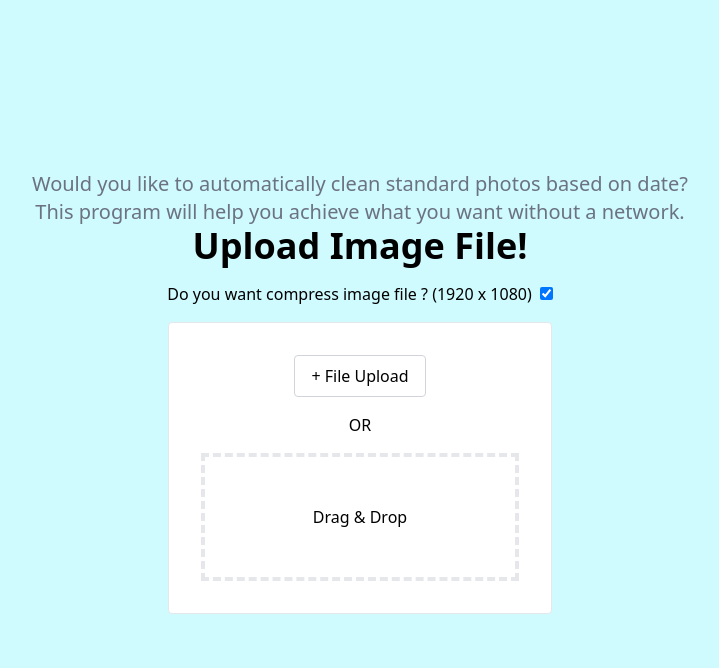
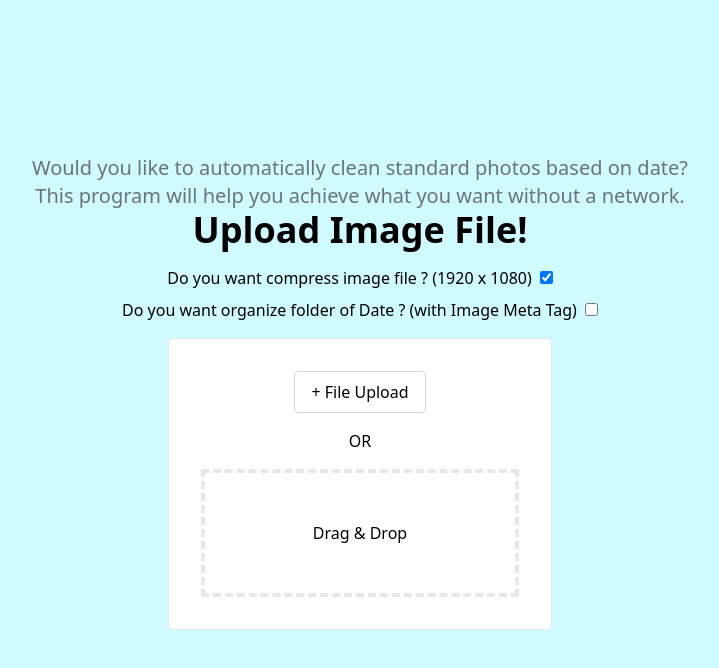
Before and after one commit to Kkaekkae/image-cleaner, a React (Create React App) app: page / in a window 1280 px wide. Shown: the top 668 px of the page, without its empty margins (280-999 px from the left). Built offline with nearby package versions, Linux system fonts and the light colour scheme.

Commit message:
add organize checkbox button

```diff
--- a/src/App.js
+++ b/src/App.js
@@ -14,6 +14,7 @@ function App() {
     const [isConverting, setConverting] = useState(false);
     const [convertCount, setConvertCount] = useState(0);
     const [isCompress, setCompress] = useState(true);
+    const [isOrganize, setOrganize] = useState(false);
     const MAX_WIDTH = 1920;
     const MAX_HEIGHT = 1080;
 
@@ -59,7 +60,7 @@ function App() {
         files.forEach(async (file, index) => {
             const uf = await processFile(file.object);
             const et = await exifr.parse(file.object);
-            const momentDate = moment(et.ModifyDate);
+            const momentDate = moment(et?.CreateDate ? et.CreateDate : null);
             const d = {
                 y: momentDate.format("YYYY"),
                 m: momentDate.format("M"),
@@ -184,7 +185,6 @@ function App() {
     const oneFileDownload = () => {
         const file = getObjectDataOfDepth(convertedFiles, 3)[0];
         const url = URL.createObjectURL(file.data);
-        console.log(url);
         const a = document.createElement("a");
         a.href = url;
         a.download = file.name;
@@ -196,9 +196,15 @@ function App() {
         a.remove();
     };
 
-    const multipleFileDownload = async () => {
-        const zip = JSZip();
+    const organizeFiles = async (zip) => {
         await Object.entries(convertedFiles).forEach(([year, months]) => {
+            if (year === "Invalid date") {
+                const invalidFiles = getObjectDataOfDepth(months, 2);
+                const invalidFolder = zip.folder("no_date");
+                invalidFiles.map(async (file) => {
+                    await invalidFolder.file(file.name, file.data);
+                });
+            } else {
                 const yf = zip.folder(year);
                 Object.entries(months).forEach(([month, days]) => {
                     const mf = yf.folder(month);
@@ -209,7 +215,26 @@ function App() {
                         });
                     });
                 });
+            }
         });
+    };
+
+    const multipleFileDownload = async () => {
+        const zip = JSZip();
+        const rootFolder = zip.folder(`webp_files_${moment().unix()}`);
+        if (isOrganize) {
+            await organizeFiles(rootFolder);
+        } else {
+            Object.values(convertedFiles).map(async (month) => {
+                Object.values(month).map(async (days) => {
+                    Object.values(days).map(async (files) => {
+                        files.map(async (file) => {
+                            await rootFolder.file(file.name, file.data);
+                        });
+                    });
+                });
+            });
+        }
         zip.generateAsync({ type: "blob" }).then((content) => {
             FileSaver.saveAs(content, "test.zip");
         });
@@ -236,7 +261,7 @@ function App() {
                 </p>
                 <h2 className="text-4xl font-extrabold">Upload Image File!</h2>
             </div>
-            <div className="mb-4">
+            <div className="mb-2">
                 <label className="mr-2">
                     Do you want compress image file ? (1920 x 1080)
                 </label>
@@ -244,6 +269,16 @@ function App() {
                     type="checkbox"
                     checked={isCompress}
                     onChange={(e) => setCompress(!isCompress)}
+                />
+            </div>
+            <div className="mb-4">
+                <label className="mr-2">
+                    Do you want organize folder of Date ? (with Image Meta Tag)
+                </label>
+                <input
+                    type="checkbox"
+                    checked={isOrganize}
+                    onChange={(e) => setOrganize(!isOrganize)}
                 />
             </div>
             <label
```
Lines whose indentation alone changed are shown as unchanged.
